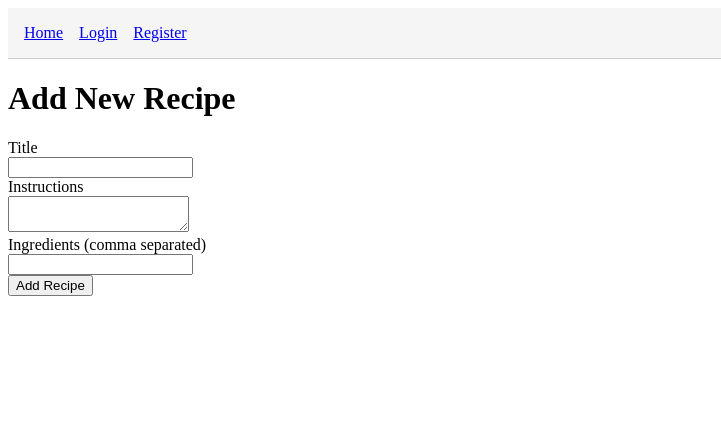
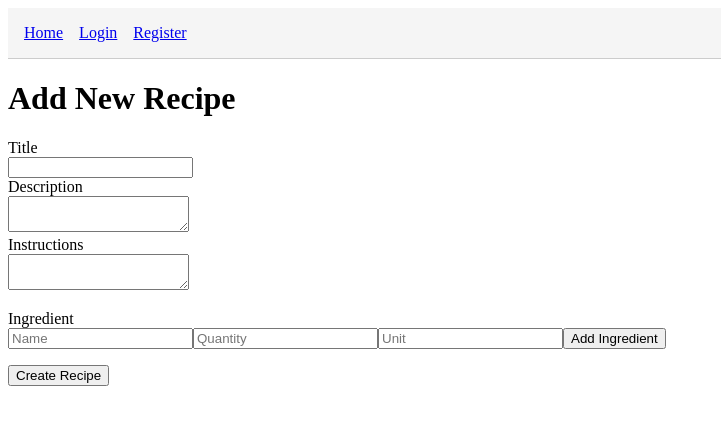
Before and after one commit to cmellor00/Whiskr.Front, a React (Vite) app: page /addRecipe in a window 1280 px wide. Shown: the top 424 px of the page, without its empty margins (0-721 px from the left). Built offline with nearby package versions, Linux system fonts and the light colour scheme.

Commit message:
Added description to Add Recipe form

```diff
--- a/src/components/AddRecipe.jsx
+++ b/src/components/AddRecipe.jsx
@@ -1,33 +1,52 @@
-import { useState } from "react";
+import React, { useState } from "react";
 import { useNavigate } from "react-router-dom";
+import { useAuth } from "../auth/AuthContext";
+import { API } from "../api/apiContext";
 
 export default function AddRecipe() {
     const [title, setTitle] = useState("");
+    const [description, setDescription] = useState("");
+
     const [instructions, setInstructions] = useState("");
-    const [ingredients, setIngredients] = useState("");
+    const [ingredients, setIngredients] = useState([]);
+    const [newIngredient, setNewIngredient] = useState({ name: "", quantity: "", unit: "" });
+    const [error, setError] = useState("");
+    const { token } = useAuth();
     const navigate = useNavigate();
+
+    const handleAddIngredient = () => {
+        if (!newIngredient.name.trim()) return;
+        setIngredients([...ingredients, newIngredient]);
+        setNewIngredient({ name: "", quantity: "", unit: "" });
+    };
 
     const handleSubmit = async (e) => {
         e.preventDefault();
-        const res = await fetch("/api/recipes", {
-            method: "POST",
-            headers: { "Content-Type": "application/json" },
-            body: JSON.stringify({
-                title,
-                instructions,
-                ingredients: ingredients.split(",").map((i) => i.trim()),
-            }),
-        });
-        if (res.ok) {
+        try {
+            const res = await fetch(`${API}/recipes`, {
+
+                method: "POST",
+                headers: {
+                    "Content-Type": "application/json",
+                    Authorization: `Bearer ${token}`, // include token like pantry
+                },
+                body: JSON.stringify({ title, description, instructions, ingredients }),
+            });
+
+            if (!res.ok) throw new Error("Failed to create recipe");
+
             navigate("/recipes");
-        } else {
-            alert("Failed to add recipe.");
+        } catch (err) {
+            console.error(err);
+            setError("Failed to add recipe.");
         }
     };
 
     return (
         <div>
             <h1>Add New Recipe</h1>
+            {error && <p style={{ color: "red" }}>{error}</p>}
+
             <form onSubmit={handleSubmit}>
                 <div>
                     <label>Title</label><br />
@@ -35,25 +54,60 @@ export default function AddRecipe() {
                         type="text"
                         value={title}
                         onChange={(e) => setTitle(e.target.value)}
+                        required
                     />
                 </div>
+                <div>
+                    <label>Description</label><br />
+                    <textarea
+                        value={description}
+                        onChange={(e) => setDescription(e.target.value)}
+                        required
+                    />
+                </div>
+
                 <div>
                     <label>Instructions</label><br />
                     <textarea
                         value={instructions}
                         onChange={(e) => setInstructions(e.target.value)}
+                        required
                     />
                 </div>
-                <div>
-                    <label>Ingredients (comma separated)</label><br />
+
+                <div style={{ marginTop: "1em" }}>
+                    <label>Ingredient</label><br />
                     <input
                         type="text"
-                        value={ingredients}
-                        onChange={(e) => setIngredients(e.target.value)}
+                        placeholder="Name"
+                        value={newIngredient.name}
+                        onChange={(e) => setNewIngredient({ ...newIngredient, name: e.target.value })}
                     />
+                    <input
+                        type="number"
+                        placeholder="Quantity"
+                        value={newIngredient.quantity}
+                        onChange={(e) => setNewIngredient({ ...newIngredient, quantity: e.target.value })}
+                    />
+                    <input
+                        type="text"
+                        placeholder="Unit"
+                        value={newIngredient.unit}
+                        onChange={(e) => setNewIngredient({ ...newIngredient, unit: e.target.value })}
+                    />
+                    <button type="button" onClick={handleAddIngredient}>Add Ingredient</button>
                 </div>
-                <div>
-                    <button type="submit">Add Recipe</button>
+
+                <ul>
+                    {ingredients.map((ing, i) => (
+                        <li key={i}>
+                            {ing.name} – {ing.quantity} {ing.unit}
+                        </li>
+                    ))}
+                </ul>
+
+                <div style={{ marginTop: "1em" }}>
+                    <button type="submit">Create Recipe</button>
                 </div>
             </form>
         </div>
```
